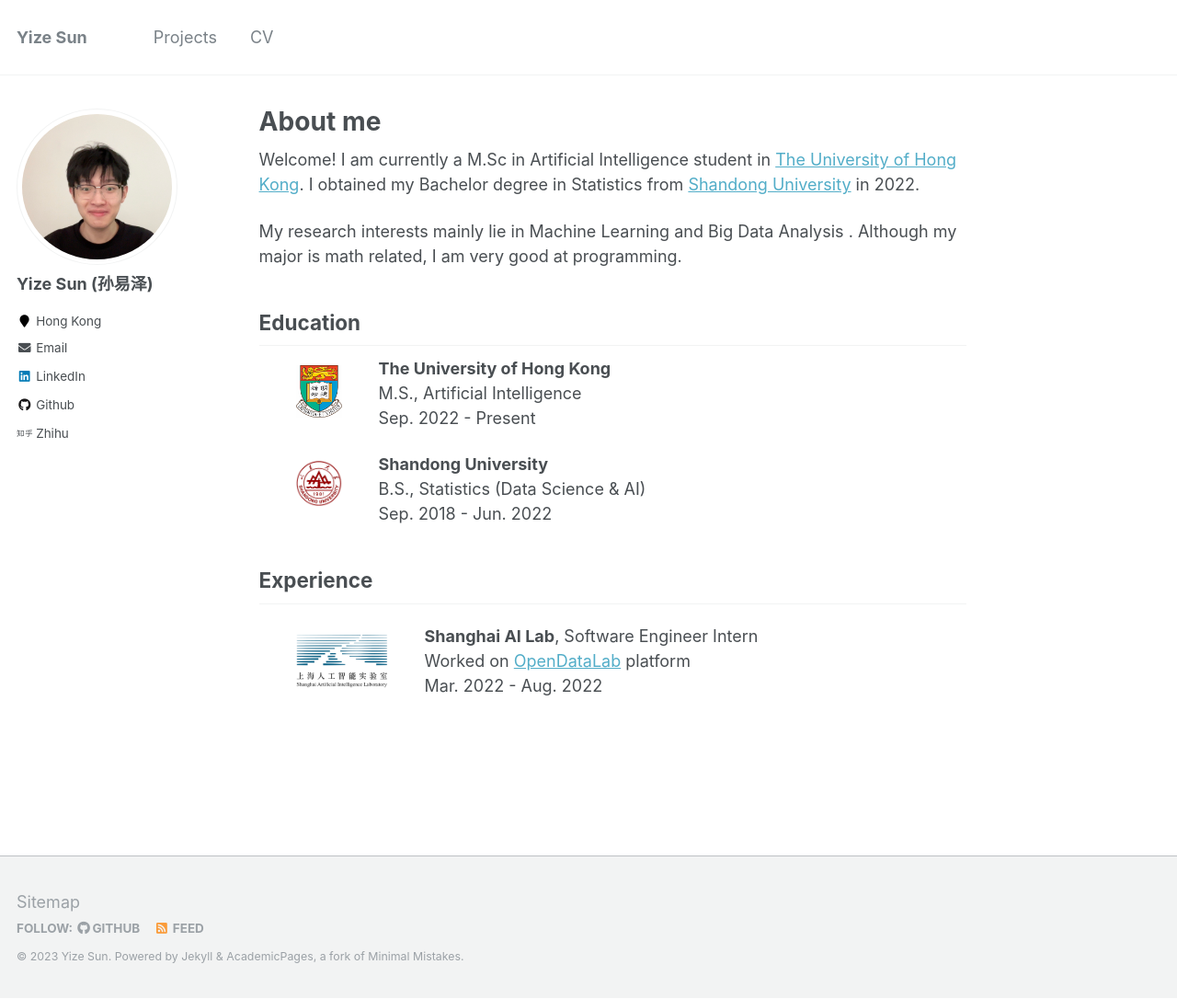
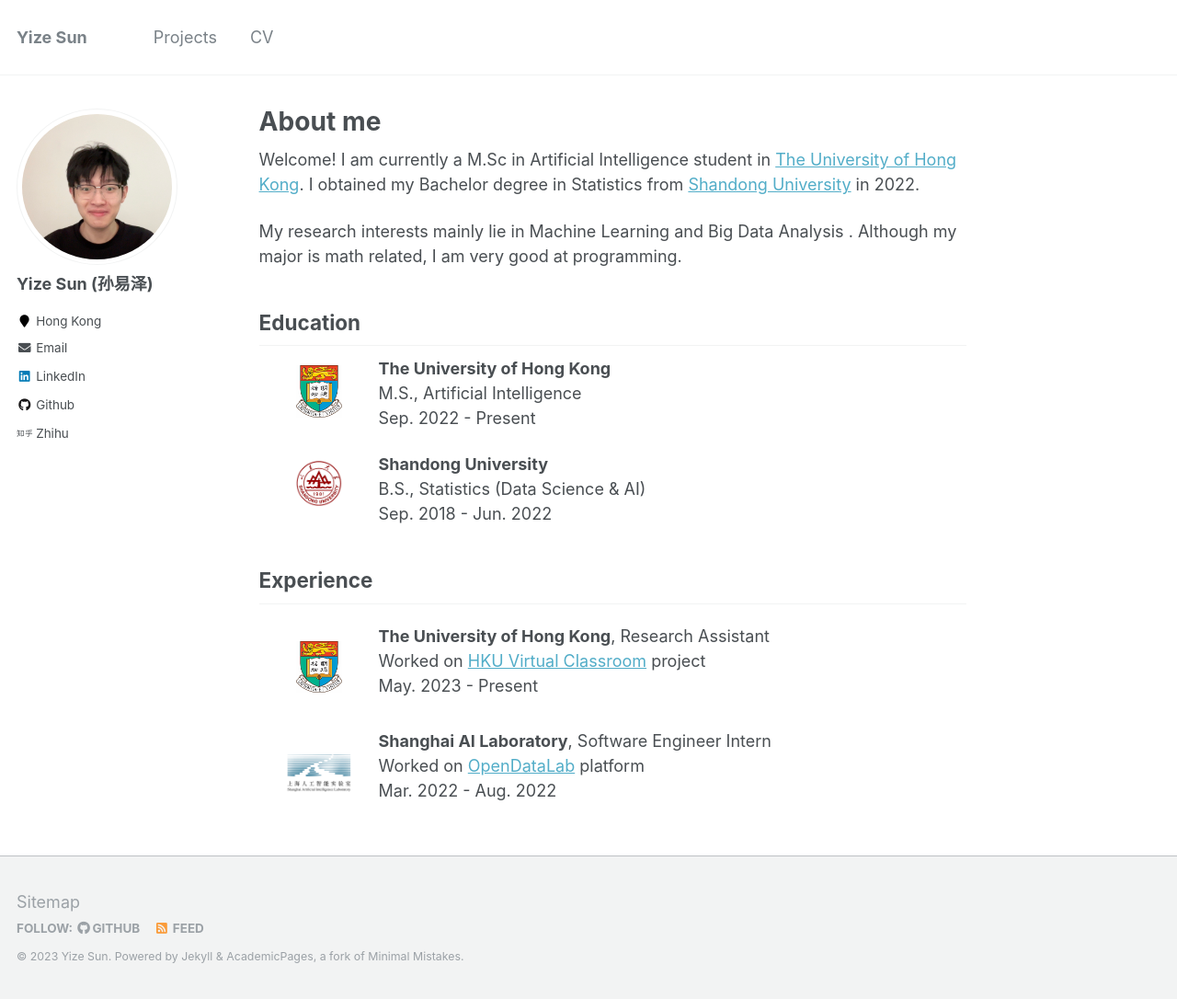
Before and after one commit to Sun-Yize/Sun-Yize.github.io, a Jekyll site: the page built from _pages/about.md, in a window 1280 px wide and 1086 px high. Shown: the whole window at 92% size. Built offline with Jekyll 4.4.1, drawn with Linux system fonts in a browser that asks for light colours.

Commit message:
feat(about): add more experience

```diff
--- a/_pages/about.md
+++ b/_pages/about.md
@@ -34,10 +34,19 @@ My research interests mainly lie in Machine Learning and Big Data Analysis . Alt
 
 ## Experience
 
-<div>
-  <img src="/images/logo1.jpg" style="float:left;" width="100" alt="markdown" hspace="40px">
+<div style="display:flex;justify-content:flex-start;">
+  <img src="/images/logo2.jpg" style="float:left;object-fit:contain;" width="50" alt="markdown" hspace="40px">
   <p style="float:left;margin-top:10px;">
-    <b>Shanghai AI Lab</b>, Software Engineer Intern<br/>
+    <b>The University of Hong Kong</b>, Research Assistant<br/>
+    Worked on <a href="https://github.com/HKU-VirtualClassroom">HKU Virtual Classroom</a> project <br/>
+    May. 2023 - Present<br/>
+  </p>
+</div>
+
+<div style="display:flex;justify-content:flex-start;">
+  <img src="/images/logo1.jpg" style="float:left;object-fit:contain;" width="70" alt="markdown" hspace="30px">
+  <p style="float:left;margin-top:10px;">
+    <b>Shanghai AI Laboratory</b>, Software Engineer Intern<br/>
     Worked on <a href="https://opendatalab.com/home">OpenDataLab</a> platform<br/>
     Mar. 2022 - Aug. 2022<br/>
   </p>
```
